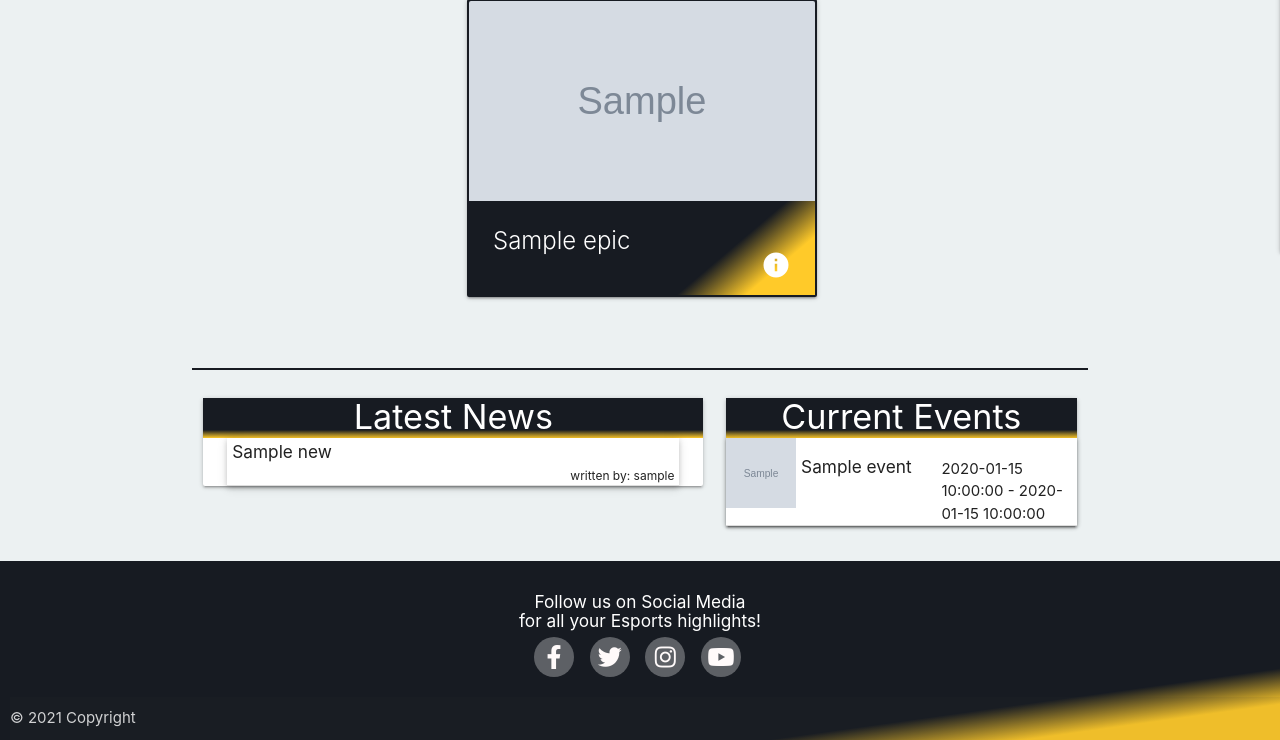
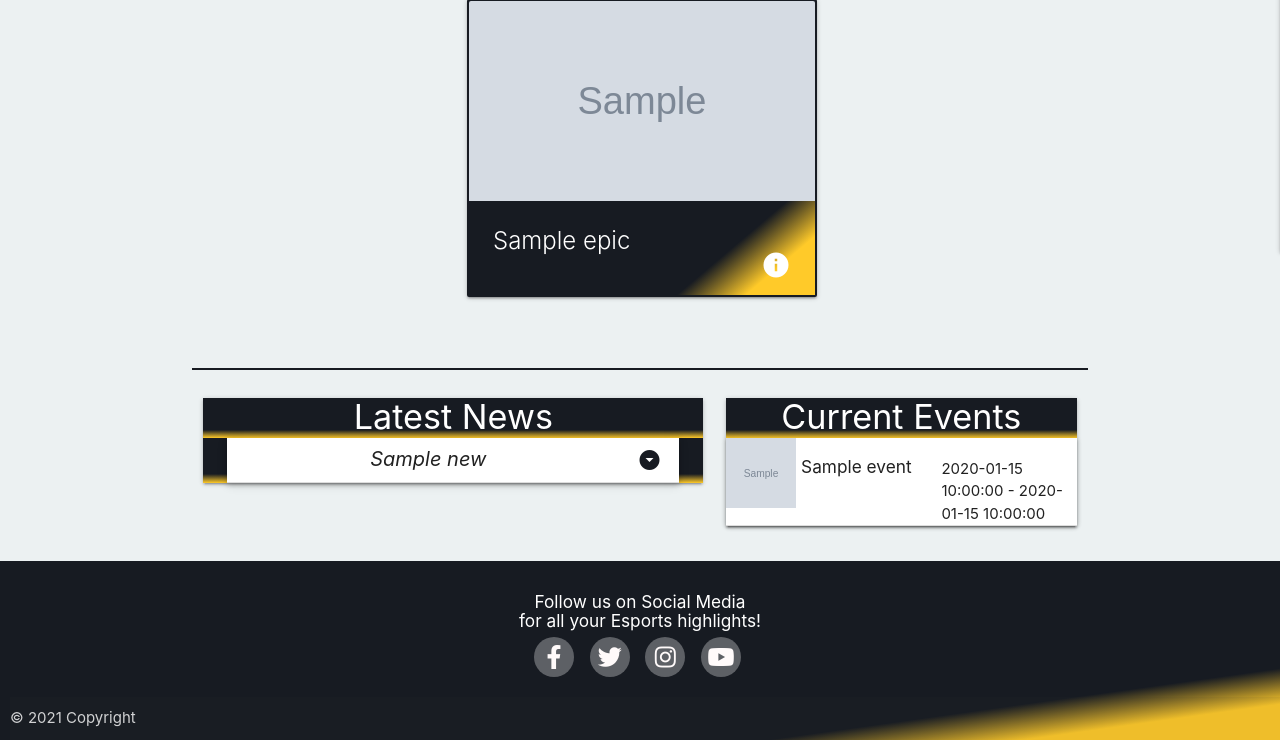
Before and after one commit to jamesr1775/esports-epics, a Flask app: page / in a window 1280 px wide. Shown: the part 608-1348 px from the top of the page. Run offline with Flask 2, Linux system fonts and the light colour scheme; grey boxes marked "Sample" are stand-in pictures; a database or web service that is not in the repository returns one stand-in record (values such as "Sample title"); some libraries are stand-ins or nearby versions.

Commit message:
styling the latest news accordian header and body text making paragraphs appear from the database text stored

```diff
--- a/static/css/style.css
+++ b/static/css/style.css
@@ -145,16 +145,46 @@ nav {
 }
 .news-div{
     flex-direction: column;
-    width: 100%
+    width: 100%;
 }
 .author-text{
-    margin:5px 5px 0px;
+    margin:10px 5px 0px;
     float: right;
     font-size: 12px;
 }
 .news-title{
-    margin:5px 5px 0px;
+    margin:10px 5px;
+    display: inline-flex;
+    font-style: italic;
+    font-size: 20px;
 }
+.post-body{
+    padding: 10px
+}
+.latest-news-card{
+    background: #ECF1F2;
+}
+.latest-news-list{
+    margin: 0;
+    border: none;
+    background:linear-gradient(to bottom, #171b22 80%, #FFCA29 100%);;
+}
+.latest-news-list li.active .news-drop-icon{
+    color: #FFCA29 !important;
+    transform: rotate3d(1, 0, 0, 180deg);
+}
+.latest-news-header{
+    background-image: linear-gradient(to bottom, #171b22 80%, #FFCA29 100%);
+    margin: 0;
+    height: 40px;
+    color: #fff;
+}
+.news-drop-icon{
+    color:  #171b22;
+    margin:10px 5px;
+    float: right;
+}
+
 /*********************** esports forms and posts ***********************/
 .epic-form-btn{
     width: 49% !important;
--- a/templates/index.html
+++ b/templates/index.html
@@ -49,21 +49,24 @@
         <div class="row">
             <div class="col s12 m6 xl7">
                 <div class="card">
-                    <h4 class="current-events-header center-align">Latest News</h4>
-                    <ul class="collapsible current-events-list popout">
+                    <h4 class="latest-news-header center-align">Latest News</h4>
+                    <ul class="collapsible latest-news-list popout">
                         {% if news|length > 0 %}
                             {% for story in news %}
                                 <li class="hoverable">
                                     <div class="collapsible-header no-padding news-div">
-                                        <div class="float-left">
+                                        <div class="center-align">
                                             <h6 class="news-title">{{ story.title}}</h6>
-                                            <p class="author-text">written by: {{ story.username }}</p>
+                                            <i class="material-icons news-drop-icon">arrow_drop_down_circle</i>
                                         </div>
                                     </div>
-                                    <div class="collapsible-body latest-news-card">
+                                    <div class="collapsible-body latest-news-card no-padding">
                                         <span>
                                             <img src="{{ story.post_image }}" alt="{{ story.title }}" class="news-image">
-                                            <div class="pre-wrap">{{ story.post_body }}</div>
+                                            <div class="pre-wrap post-body">
+                                                {{ story.post_body }}
+                                                <p class="author-text">written by: {{ story.username }}</p>
+                                            </div>
                                         </span>
                                     </div>
                                 </li>
```
